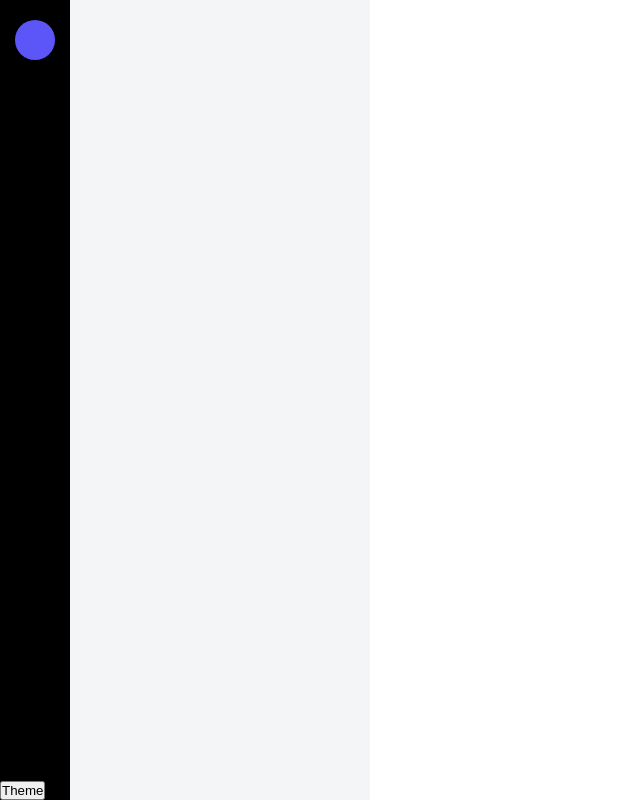
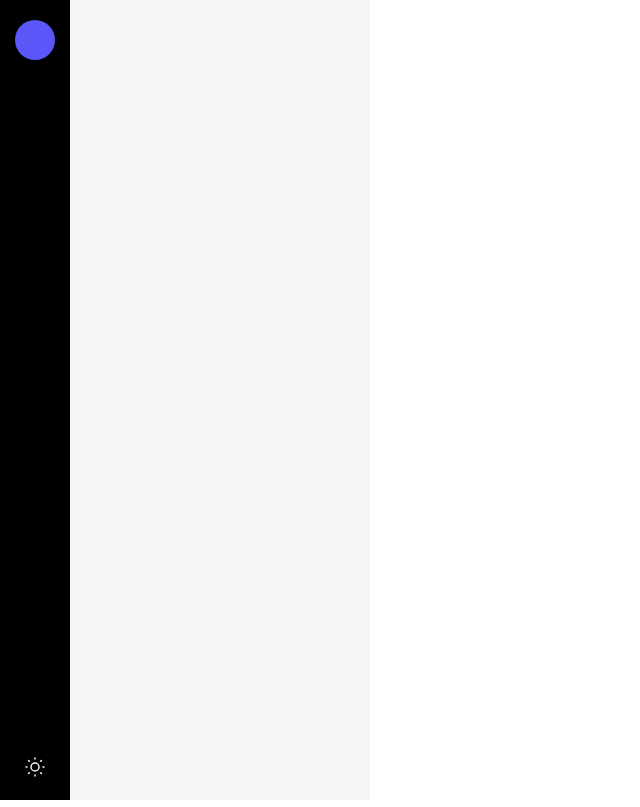
Before and after one commit to f0lg0/tsmt, a Vue app in the folder tsmt/: page /draw in a window 1280 px wide. Shown: the whole page, without its empty margins (0-640 px from the left). Built offline with nearby package versions, Linux system fonts and the light colour scheme.

Commit message:
new: general ui work

```diff
--- a/tsmt/src/App.vue
+++ b/tsmt/src/App.vue
@@ -35,7 +35,7 @@ export default {
     --main-color: #fff;
     --secondary-color: #f4f5f7;
     --main-font-color: #444547;
-    --secondary-font-color: #555;
+    --secondary-font-color: #000;
     --error-red: #e60000;
     --main-accent: #5c55f7;
 }
--- a/tsmt/src/components/Editor.vue
+++ b/tsmt/src/components/Editor.vue
@@ -1,5 +1,7 @@
 <template>
-    <div id="editor"></div>
+    <div id="editor">
+        <textarea name="code" id="codeEditor"></textarea>
+    </div>
 </template>
 
 <script>
@@ -17,4 +19,36 @@ export default {};
 
     background-color: var(--secondary-color);
 }
+
+#codeEditor {
+    outline: none;
+    resize: none;
+    overflow: auto;
+
+    height: 100vh;
+    width: 300px;
+
+    background-color: var(--secondary-color);
+    border: none;
+
+    color: var(--main-font-color);
+    padding: 10px;
+}
+
+::-webkit-scrollbar {
+    width: 10px;
+}
+
+::-webkit-scrollbar-track {
+    background: var(--primary-color);
+}
+
+/* Handle */
+::-webkit-scrollbar-thumb {
+    background: rgba(85, 85, 85, 0.4);
+}
+
+::-webkit-scrollbar-thumb:hover {
+    background: #555;
+}
 </style>
--- a/tsmt/src/components/MainNav.vue
+++ b/tsmt/src/components/MainNav.vue
@@ -5,7 +5,46 @@
                 <div id="logo"></div>
             </router-link>
 
-            <button id="toggler" @click="toggleTheme()">Theme</button>
+            <div id="toggler" @click="toggleTheme()">
+                <svg
+                    v-if="darkTheme"
+                    xmlns="http://www.w3.org/2000/svg"
+                    class="icon icon-tabler icon-tabler-moon"
+                    width="24"
+                    height="24"
+                    viewBox="0 0 24 24"
+                    stroke-width="1.5"
+                    stroke="#000000"
+                    fill="none"
+                    stroke-linecap="round"
+                    stroke-linejoin="round"
+                >
+                    <path stroke="none" d="M0 0h24v24H0z" fill="none" />
+                    <path
+                        d="M12 3c0.132 0 .263 0 .393 0a7.5 7.5 0 0 0 7.92 12.446a9 9 0 1 1 -8.313 -12.454z"
+                    />
+                </svg>
+
+                <svg
+                    v-else
+                    xmlns="http://www.w3.org/2000/svg"
+                    class="icon icon-tabler icon-tabler-sun"
+                    width="24"
+                    height="24"
+                    viewBox="0 0 24 24"
+                    stroke-width="1.5"
+                    stroke="#000000"
+                    fill="none"
+                    stroke-linecap="round"
+                    stroke-linejoin="round"
+                >
+                    <path stroke="none" d="M0 0h24v24H0z" fill="none" />
+                    <circle cx="12" cy="12" r="4" />
+                    <path
+                        d="M3 12h1m8 -9v1m8 8h1m-9 8v1m-6.4 -15.4l.7 .7m12.1 -.7l-.7 .7m0 11.4l.7 .7m-12.1 -.7l-.7 .7"
+                    />
+                </svg>
+            </div>
         </div>
     </div>
 </template>
@@ -14,9 +53,16 @@
 import SharedMethods from "../utils/shared";
 
 export default {
+    data() {
+        return {
+            darkTheme:
+                localStorage.getItem("theme") === "dark-theme" ? true : false,
+        };
+    },
     methods: {
         toggleTheme() {
             SharedMethods.toggleTheme();
+            this.darkTheme = !this.darkTheme;
         },
     },
 };
@@ -46,6 +92,16 @@ export default {
 
 #toggler {
     position: absolute;
-    bottom: 0;
+    left: 25%;
+    right: 25%;
+    bottom: 20px;
+    width: 25px;
+    height: 25px;
+
+    margin: auto;
+}
+
+#toggler svg {
+    stroke: #f2f2f2;
 }
 </style>
--- a/tsmt/src/views/Draw.vue
+++ b/tsmt/src/views/Draw.vue
@@ -1,9 +1,7 @@
 <template>
     <div>
         <Editor />
-        <div id="canva">
-            <p>canva</p>
-        </div>
+        <div id="canva"></div>
     </div>
 </template>
 
```
